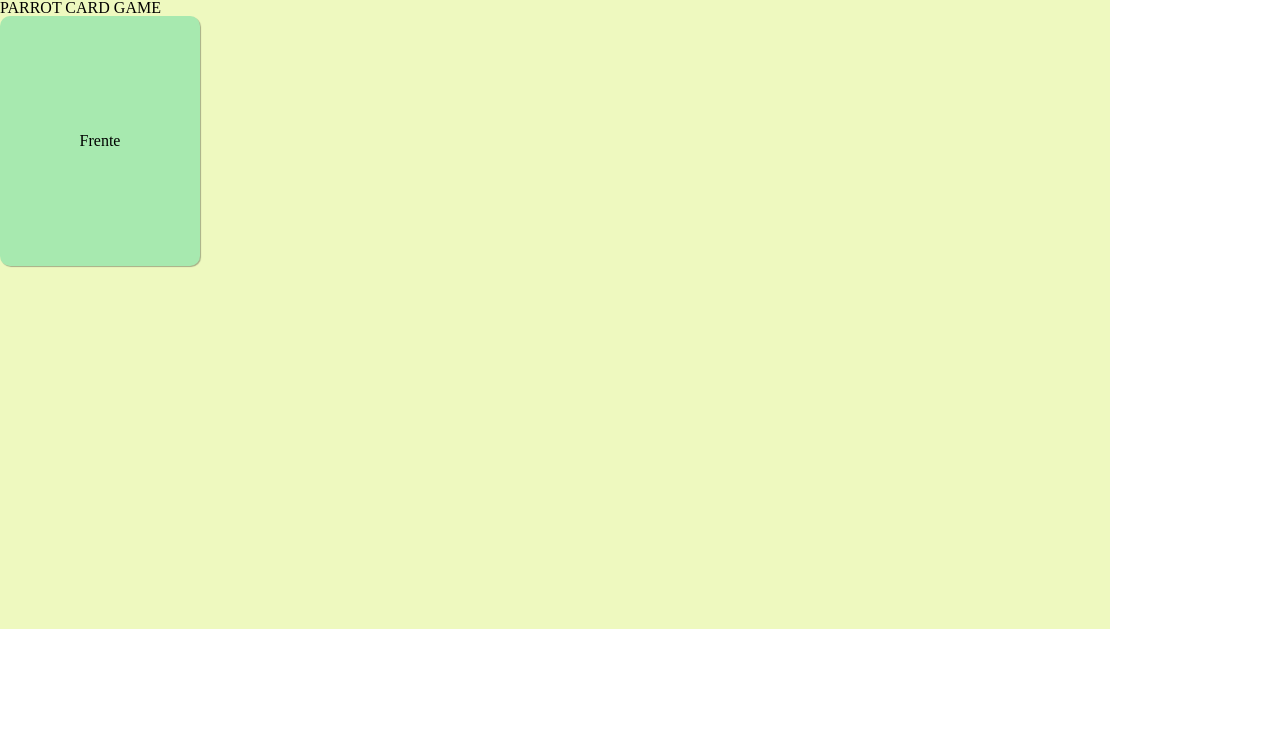
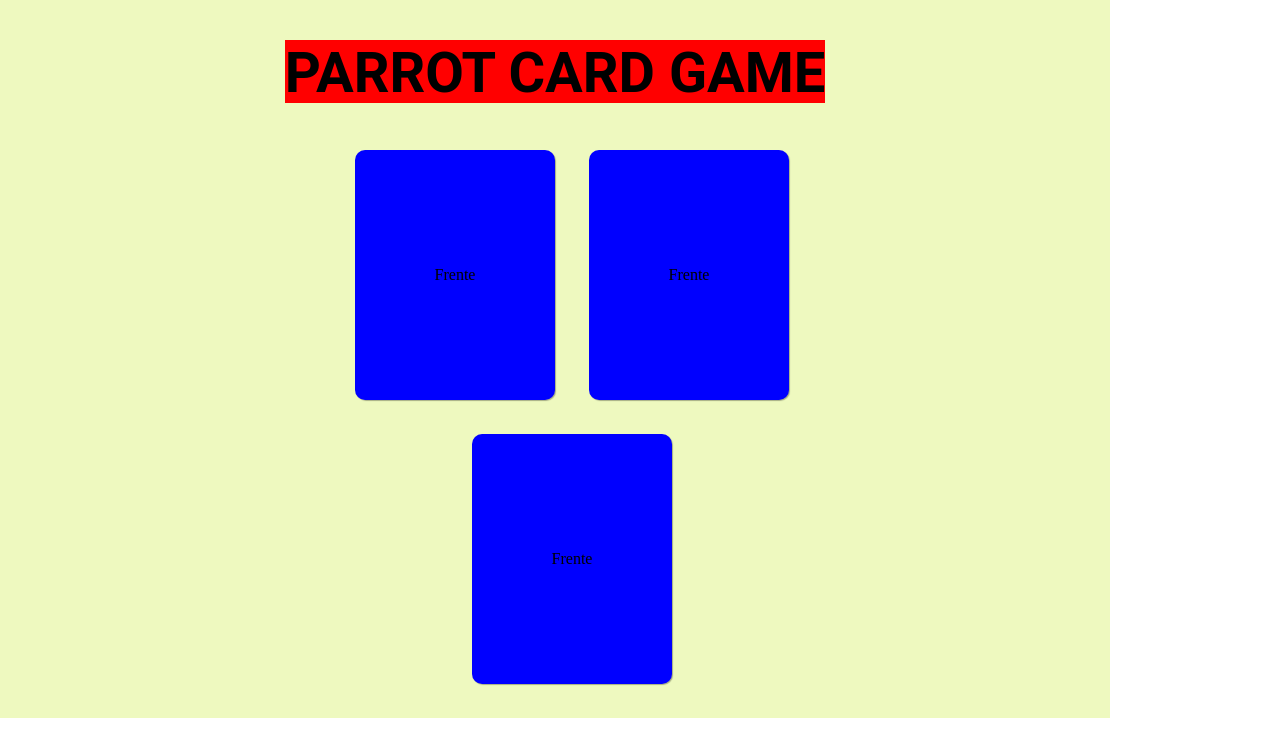
Before and after one commit to lucas-casal/projeto4-parrots, a plain HTML site: page index.html in a window 1280 px wide. Drawn offline with Linux system fonts and the light colour scheme.

Commit message:
virar cartas

```diff
--- a/index.html
+++ b/index.html
@@ -10,20 +10,49 @@
   </head>
 
   <body>
+
 <div class="screen-background">
     <div class="title">
         PARROT CARD GAME
     </div>
-    <div class="card" onclick="showCard(this)">
-        <div class="front-face face">
-          Frente
-        </div>
-        <div class="back-face face">
-          Verso
+    <div class="cards-container-desktop">
+      <div class="card-box">
+      <div class="flip card" onclick="showCard(this)">
+          <div class="face front">
+            Frente
+          </div>
+          <div class="face back">
+            Verso
+          </div>
         </div>
       </div>
-  <div class="test"></div>
-</div>
+<!--fecha o card-box-->
+      <div class="card-box">
+        <div class="flip card" onclick="showCard(this)">
+            <div class="face front">
+              Frente
+            </div>
+            <div class="face back">
+              Verso
+            </div>
+          </div>
+        </div>
+      </div>
+    <!-- fecha o cards-container-->
+
+    <div class="cards-container-desktop">
+        <div class="card-box">
+        <div class="flip card" onclick="showCard(this)">
+            <div class="face front">
+              Frente
+            </div>
+            <div class="face back">
+              Verso
+            </div>
+          </div>
+        </div>
+        </div>
+        <!-- fecha o cards-container-->
 
  <script src="script.js"></script>
   </body>
--- a/script.js
+++ b/script.js
@@ -1,6 +1,12 @@
-let selectedCard = 0
-function showCard(selectedCard){
-    selectedCard;
-    console.log(selectedCard);
+var card = 0;
 
+function showCard(clicked){
+    card = clicked;
+    card.classList.toggle("flip");
 }
+
+if(showedCards === 2){
+    //conferir as cartas
+    //caso negativo, contar tempo, bloquear a função showCard e virar de volta
+    //caso positivo, manter as cartas
+}
--- a/styles.css
+++ b/styles.css
@@ -1,18 +1,46 @@
 .screen-background{
     width: 1110px;
-    height: 629px;
+    height: auto;
     background-color: #EEF9BF;
-    position: relative;
+    display: flex;
+    flex-direction: column;
+    align-items: center;
+
+}
+.title{
+  background-color: red;
+    width: auto;
+    height: 63px;
+    font-family: "roboto", sans-serif;
+    font-size: 56px;
+    font-weight: 700;
+    letter-spacing: -0,4%;
+    line-height: 66px;
+    margin-top: 40px;
+    margin-bottom: 47px;
+}
+.cards-container-desktop{
+  display: flex;
+  flex-direction: row;
+  margin-bottom: 34px;
+
+}
+.card-box{
+    margin-left: 34px;
+    width: 200px;
+    height: 250px;
 }
 .card {
-    width: 200px;
-    height: 250px;
+    display: flex;
     position: relative;
+    justify-content: center;
+    transition: all .5s;
+    transform-style: preserve-3d;
   }
 
   .face {
-    width: 100%;
-    height: 100%;
+    width: 200px;
+    height: 250px;
     background-color: #A7E9AF;
     border-radius: 10px;
     box-shadow: 1px 1px 1px rgba(0,0,0,.3);
@@ -21,18 +49,14 @@
     justify-content: center;
     position: absolute;
     backface-visibility: hidden;
-    transition: all .5s;
-    transform-style: preserve-3d;
+
   }
 
-  .back-face {
+  .front {
+    background-color: blue;
     transform: rotateY(180deg);
   }
 
-  .oncli.back-face {
-    transform: rotateY(0deg);
+  .flip {
+    transform: rotateY(180deg);
   }
-
-  .front-face-clicked {
-    transform: rotateY(-30deg);
-  }
```
